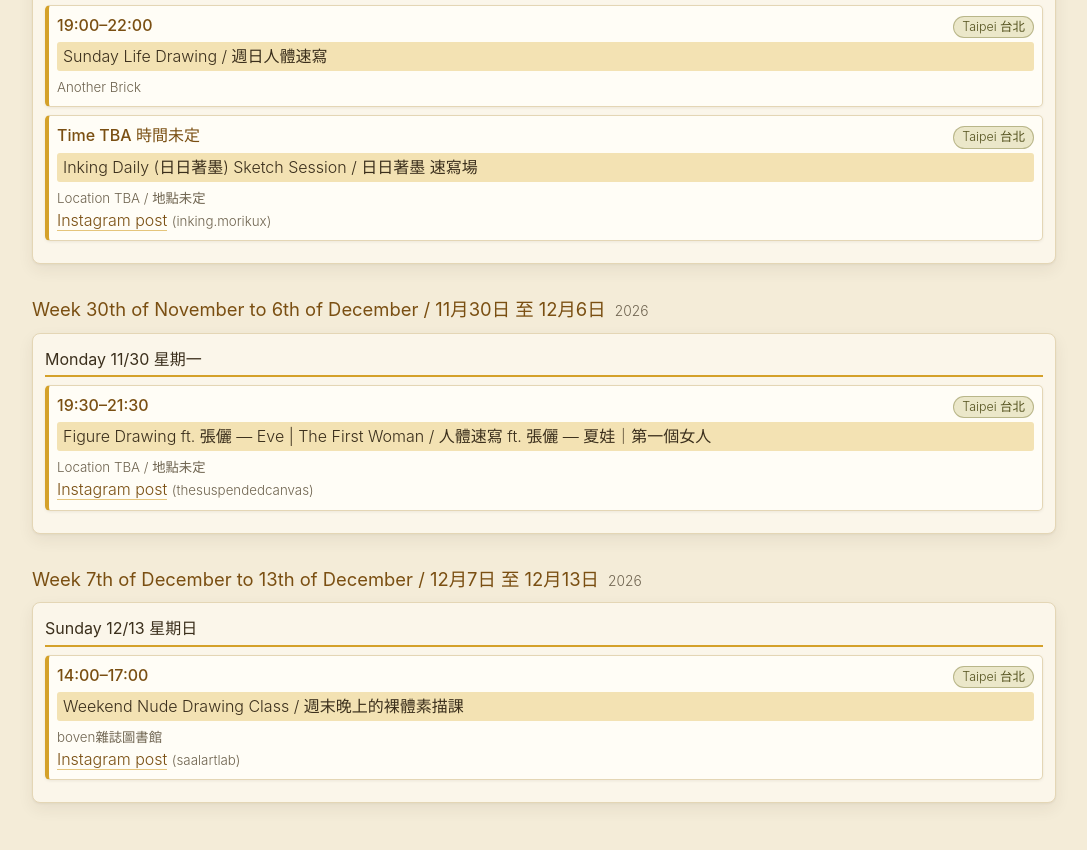
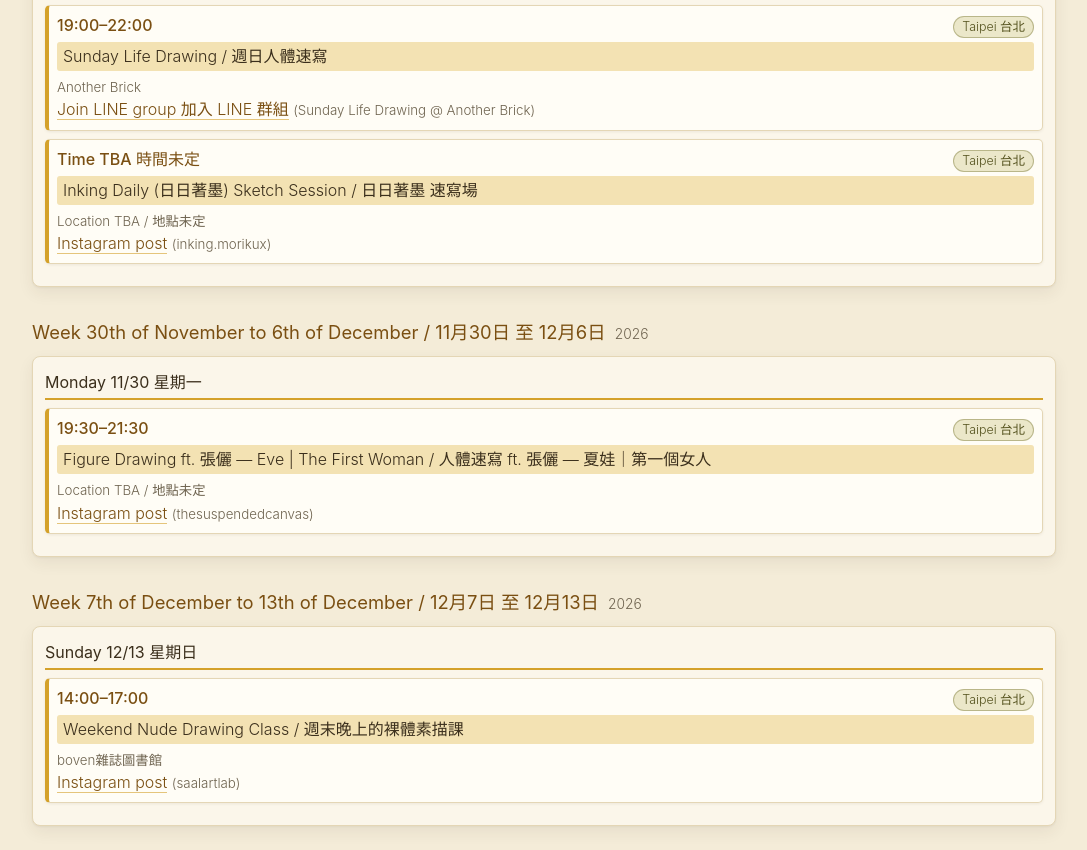
Before and after one commit to paulrouget/drawintaipei.com, a plain HTML site: page index.html in a window 1280 px wide. Shown: the part 2219-3069 px from the top of the page, without its empty margins (96-1183 px from the left). Before the commit the page ends 3046 px from the top, so only its background shows below. Drawn offline with Linux system fonts and the light colour scheme.

Commit message:
Publish 2026-11-15 (2e85fce)

```diff
--- a/index.html
+++ b/index.html
@@ -111,7 +111,7 @@ small { color: var(--muted); }
 <div class="ev">
 <div class="top"><b>19:00–22:00</b><span class="tag">Taipei 台北</span></div>
 <div class="title">Sunday Life Drawing / 週日人體速寫</div>
-<small>Another Brick</small>
+<small>Another Brick</small><br><a href="https://line.me/ti/g/xdy7mrJK9B">Join LINE group 加入 LINE 群組</a> <small>(Sunday Life Drawing @ Another Brick)</small>
 </div>
 <div class="ev">
 <div class="top"><b>Time TBA 時間未定</b><span class="tag">Taipei 台北</span></div>
```
Also changed, not shown: 1 other file.
